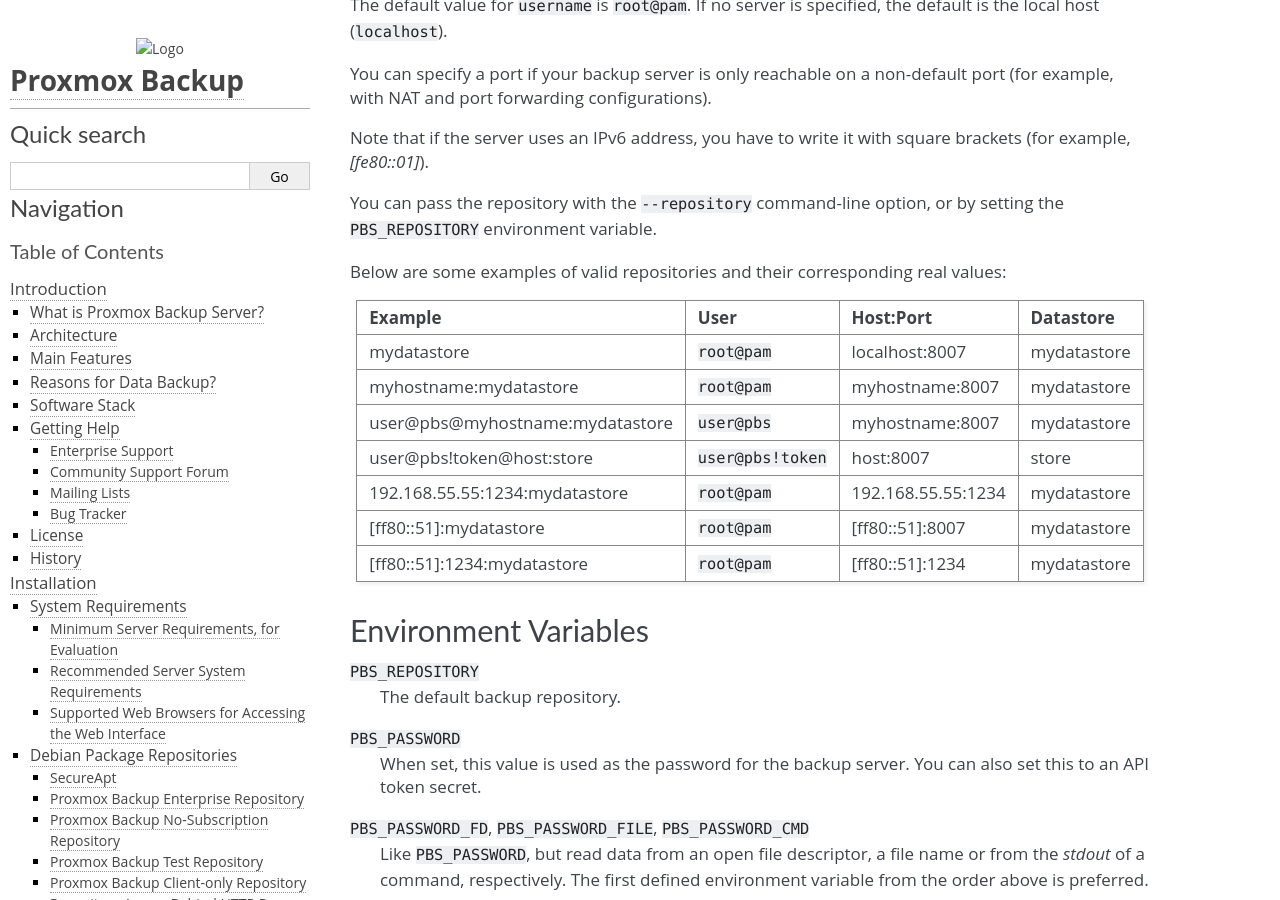
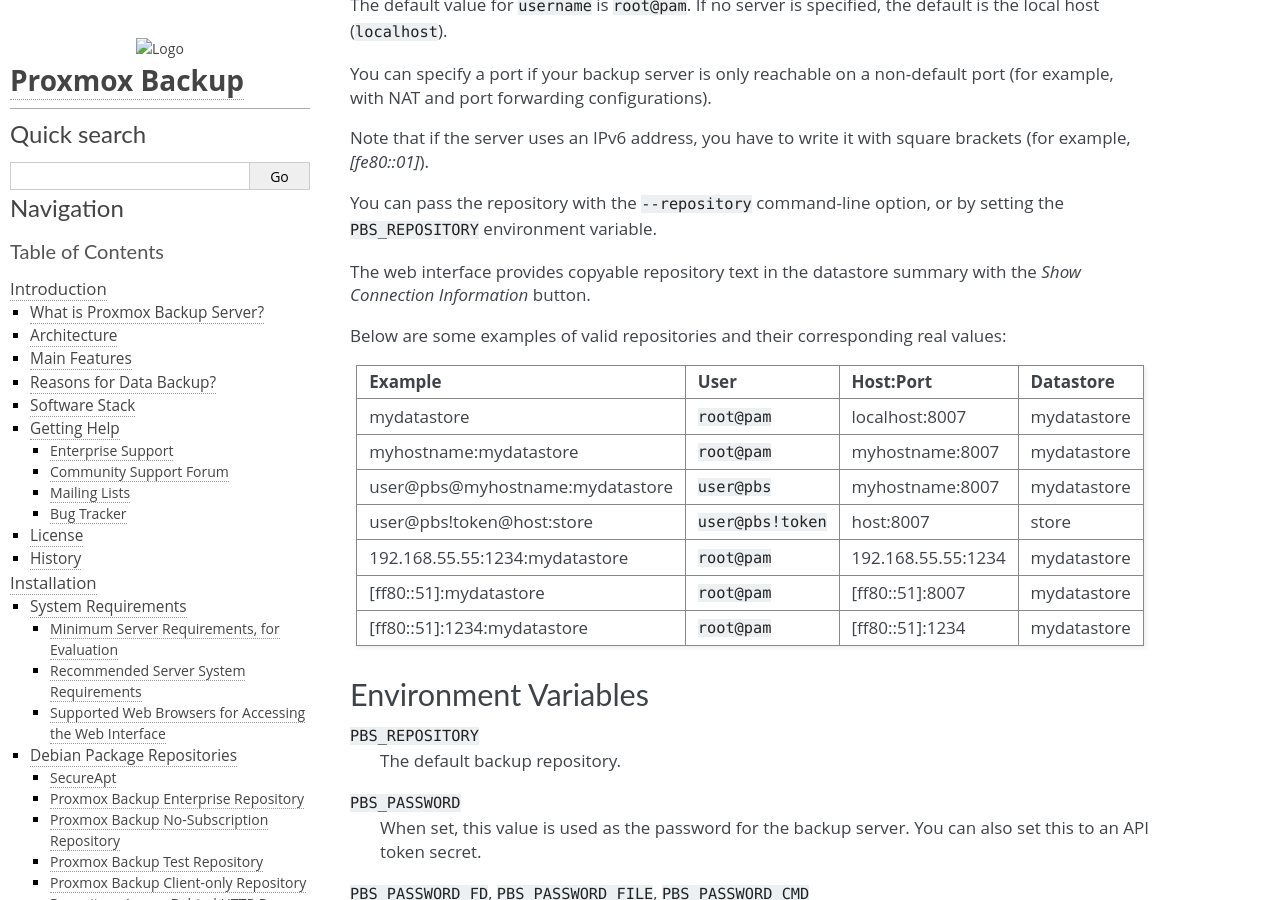
Before and after one commit to rikka-chunibyo/PBS-X, a Sphinx documentation site: the page built from docs/backup-client.rst, in a window 1280 px wide and 900 px high, scrolled down 316 px. Built offline with Sphinx 7.4.7, drawn with Linux system fonts in a browser that asks for light colours.

Commit message:
docs: note that the webui has a show connection information button
so that users know where they can easily copy that information

Signed-off-by: Dominik Csapak <d.csapak@proxmox.com>

```diff
--- a/docs/backup-client.rst
+++ b/docs/backup-client.rst
@@ -25,6 +25,9 @@ brackets (for example, `[fe80::01]`).
 
 You can pass the repository with the ``--repository`` command-line option, or
 by setting the ``PBS_REPOSITORY`` environment variable.
+
+The web interface provides copyable repository text in the datastore summary
+with the `Show Connection Information` button.
 
 Below are some examples of valid repositories and their corresponding real
 values:
```
